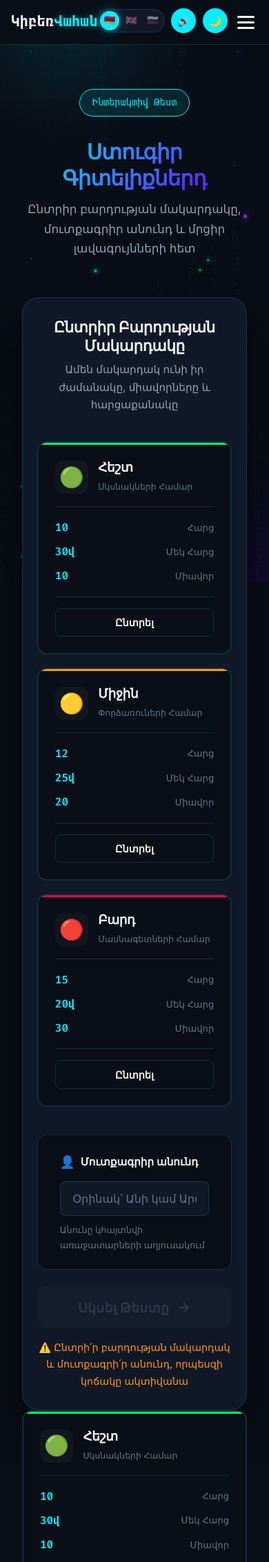
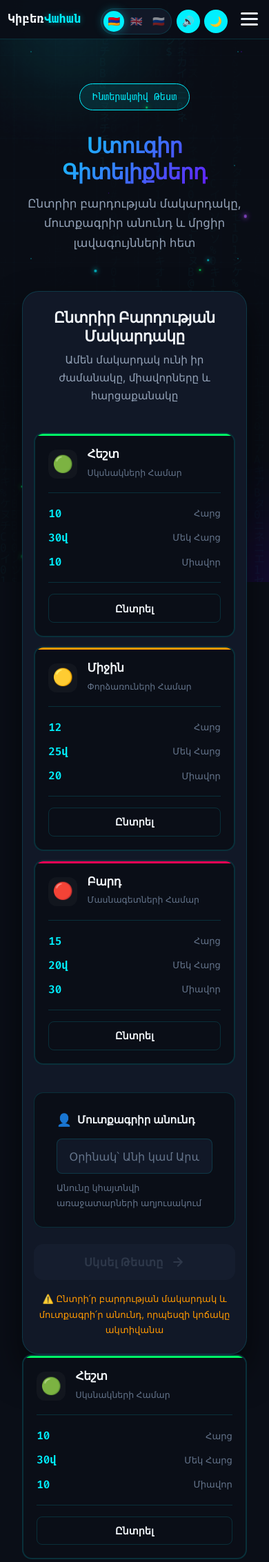
Before and after one commit to 01narek10/Cyberattacks, a Flask app: page /quiz in a window 390 px wide. Shown: the top 2265 px of the page at 69% size. Run offline with Flask 3, Linux system fonts and the light colour scheme; some libraries are stand-ins or nearby versions.

Commit message:
Update style.css

```diff
--- a/static/style.css
+++ b/static/style.css
@@ -2772,3 +2772,127 @@ body.light-mode .float-item {
         transform: translate(0, 0) rotate(360deg);
     }
 }
+
+/* ==========================================================================
+   📱 ԲՋՋԱՅԻՆ ԵՎ ՊԼԱՆՇԵԹ — ԼՐԱՑՈՒՑԻՉ ՈՒՂՂՈՒՄՆԵՐ
+   ========================================================================== */
+
+/* Պլանշետ (768px - 1024px) */
+@media (min-width: 769px) and (max-width: 1024px) {
+    .container-main { padding: 0 1.5rem; }
+    .hero { grid-template-columns: 1fr; text-align: center; padding: 3rem 1.5rem; }
+    .hero-content p { margin-left: auto; margin-right: auto; }
+    .hero-buttons { justify-content: center; }
+    .hero-stats { justify-content: center; }
+    .grid-3 { grid-template-columns: repeat(2, 1fr); }
+    .grid-4 { grid-template-columns: repeat(2, 1fr); }
+    .difficulty-grid { grid-template-columns: repeat(3, 1fr); }
+    .footer-content { grid-template-columns: 1fr 1fr; }
+}
+
+/* Բջջային (≤768px) */
+@media (max-width: 768px) {
+    /* Nav */
+    .navbar { padding: 0.9rem 1rem; gap: 0.5rem; }
+    .logo { font-size: 1.3rem; }
+    .nav-actions { gap: 0.4rem; }
+    .lang-switcher { gap: 0.15rem; padding: 0.2rem; }
+    .lang-btn { width: 30px; height: 30px; font-size: 0.9rem; }
+    .icon-btn { min-width: 34px !important; height: 34px !important; font-size: 0.9rem !important; }
+
+    /* Hero */
+    .hero { padding: 2.5rem 1rem; gap: 1.5rem; min-height: auto; }
+    .hero-content h1 { font-size: 1.8rem; }
+    .hero-content p { font-size: 1rem; }
+    .cyber-glow-sphere { width: 180px; height: 180px; }
+    .hero-stats { flex-direction: column; gap: 1rem; align-items: center; }
+    .stat strong { font-size: 1.4rem; }
+
+    /* Բաժիններ */
+    .section { padding: 3rem 0; }
+    .section-title h2 { font-size: 1.5rem; }
+    .section-title p { font-size: 0.95rem; }
+
+    /* Քարտեր */
+    .card, .content-block, .media-card { padding: 1.3rem; }
+    .media-card img { height: 220px; }
+
+    /* Թեստ */
+    .start-panel, .game-panel, .result-panel { padding: 1.5rem 1rem; }
+    .difficulty-grid { grid-template-columns: 1fr; gap: 1rem; }
+    .difficulty-card { padding: 1.2rem; }
+    .diff-icon { font-size: 1.5rem; width: 42px; height: 42px; }
+    .diff-name h3 { font-size: 1.05rem; }
+    .question-card { padding: 1.2rem; }
+    .question-card h3 { font-size: 1rem; }
+    .option-item { padding: 0.9rem; font-size: 0.92rem; gap: 0.7rem; }
+    .option-letter { width: 28px; height: 28px; font-size: 0.8rem; }
+
+    .game-topbar { flex-direction: column; align-items: stretch; gap: 1rem; }
+    .game-info-left, .game-info-right { justify-content: space-between; }
+
+    /* Արդյունք */
+    .result-panel { padding: 1.8rem 1.2rem; }
+    .trophy-emoji { font-size: 4rem; }
+    .result-score-big { padding: 1rem 2rem; }
+    .result-score-big span { font-size: 2.3rem; }
+    .result-stats-grid { grid-template-columns: 1fr; }
+    .result-actions { flex-direction: column; }
+    .btn-primary-lg, .btn-outline-lg { width: 100%; }
+
+    /* Պոդիում */
+    .podium { padding: 1.5rem 0 0; gap: 0.4rem; }
+    .podium-avatar { width: 48px; height: 48px; font-size: 1.1rem; }
+    .podium-item.first .podium-avatar { width: 58px; height: 58px; font-size: 1.3rem; }
+    .podium-name { font-size: 0.75rem; }
+    .podium-score { font-size: 0.7rem; }
+    .podium-crown { font-size: 1.4rem; top: -35px; }
+    .podium-item.first .podium-base { height: 90px; }
+    .podium-item.second .podium-base { height: 65px; }
+    .podium-item.third .podium-base { height: 50px; }
+
+    /* Աղյուսակ */
+    .lb-table th, .lb-table td { padding: 0.6rem 0.5rem; font-size: 0.8rem; }
+    .lb-table th.th-date, .lb-table td.td-date,
+    .lb-table th.th-time, .lb-table td.td-time,
+    .lb-table th.th-correct, .lb-table td.td-correct { display: none; }
+
+    /* Ֆիլտրեր */
+    .lb-filters { flex-wrap: wrap; padding: 0.3rem; }
+    .lb-filter { padding: 0.5rem 0.9rem; font-size: 0.8rem; }
+
+    /* Թայմլայն */
+    .timeline-step { flex-direction: column; gap: 0.8rem; padding: 1.2rem; }
+    .timeline-step:hover { transform: none; }
+
+    /* Վիդեո */
+    .video-container { border-radius: var(--radius-sm); }
+
+    /* Աղյուսակ */
+    .custom-table th, .custom-table td { padding: 0.7rem 0.6rem; font-size: 0.85rem; }
+
+    /* Footer */
+    .footer-content { grid-template-columns: 1fr; gap: 1.5rem; text-align: center; }
+
+    /* Բացատրություն */
+    .start-hint { font-size: 0.82rem; }
+
+    /* Լողացող առարկաներ */
+    .float-item { font-size: 24px !important; }
+}
+
+/* Շատ փոքր էկրան (≤480px) */
+@media (max-width: 480px) {
+    .navbar { padding: 0.8rem 0.7rem; }
+    .logo { font-size: 1.1rem; }
+    .nav-menu { top: 60px; padding: 1rem 0; }
+    .hero-content h1 { font-size: 1.5rem; }
+    .hero-content p { font-size: 0.92rem; }
+    .cyber-glow-sphere { width: 150px; height: 150px; }
+    .section-title h2 { font-size: 1.35rem; }
+    .btn { padding: 0.8rem 1.4rem; font-size: 0.9rem; }
+    .start-quiz-btn { font-size: 1rem !important; padding: 1rem !important; }
+    .difficulty-grid { gap: 0.8rem; }
+    .result-score-big span { font-size: 2rem; }
+    .stat-content strong { font-size: 1.2rem; }
+}
```
